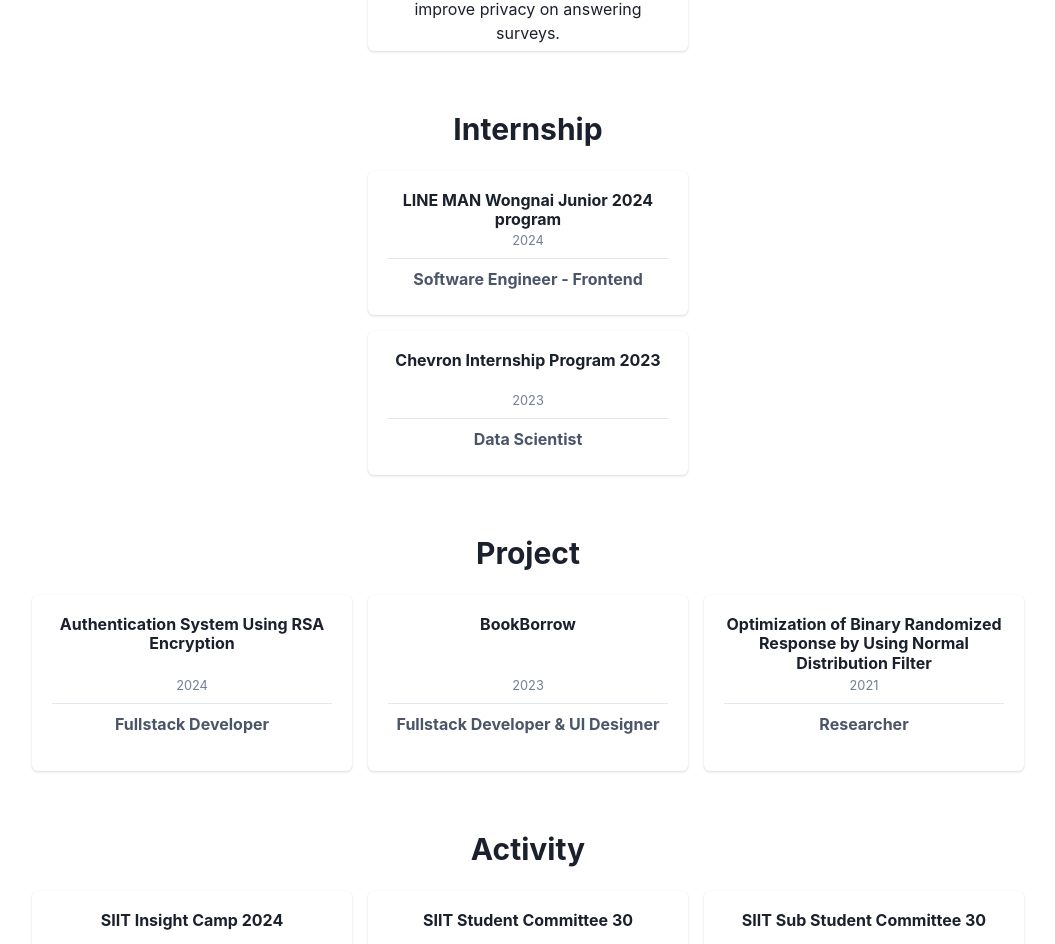
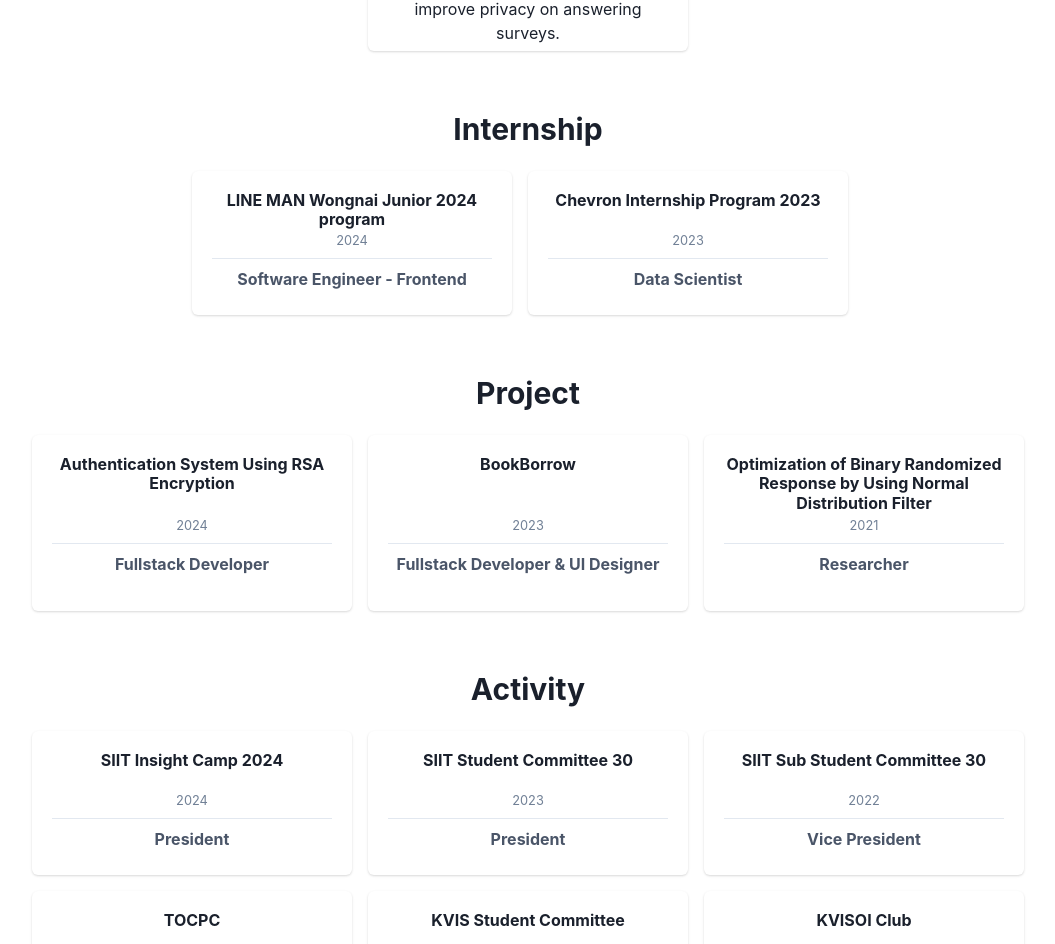
Before and after one commit to T0peerakarn/my-resume, a React (Vite) app: page / in a window 1280 px wide. Shown: the part 2912-3856 px from the top of the page, without its empty margins (112-1167 px from the left). Built offline with nearby package versions, Linux system fonts and the light colour scheme.

Commit message:
Update ui

```diff
--- a/src/components/InternshipsList.jsx
+++ b/src/components/InternshipsList.jsx
@@ -7,6 +7,11 @@ const InternshipsList = ({ internships }) => {
             justifyContent='center'
             paddingTop='3vh'
             gap='1em'
+            templateColumns={{
+                base: 'repeat(1, 1fr)',
+                sm: 'repeat(2, 1fr)',
+                md: 'repeat(3, 1fr)'
+            }}
         >
             {internships.map((internship, i) => <Internship key={i} internship={internship}/>)}
         </Grid>
```
